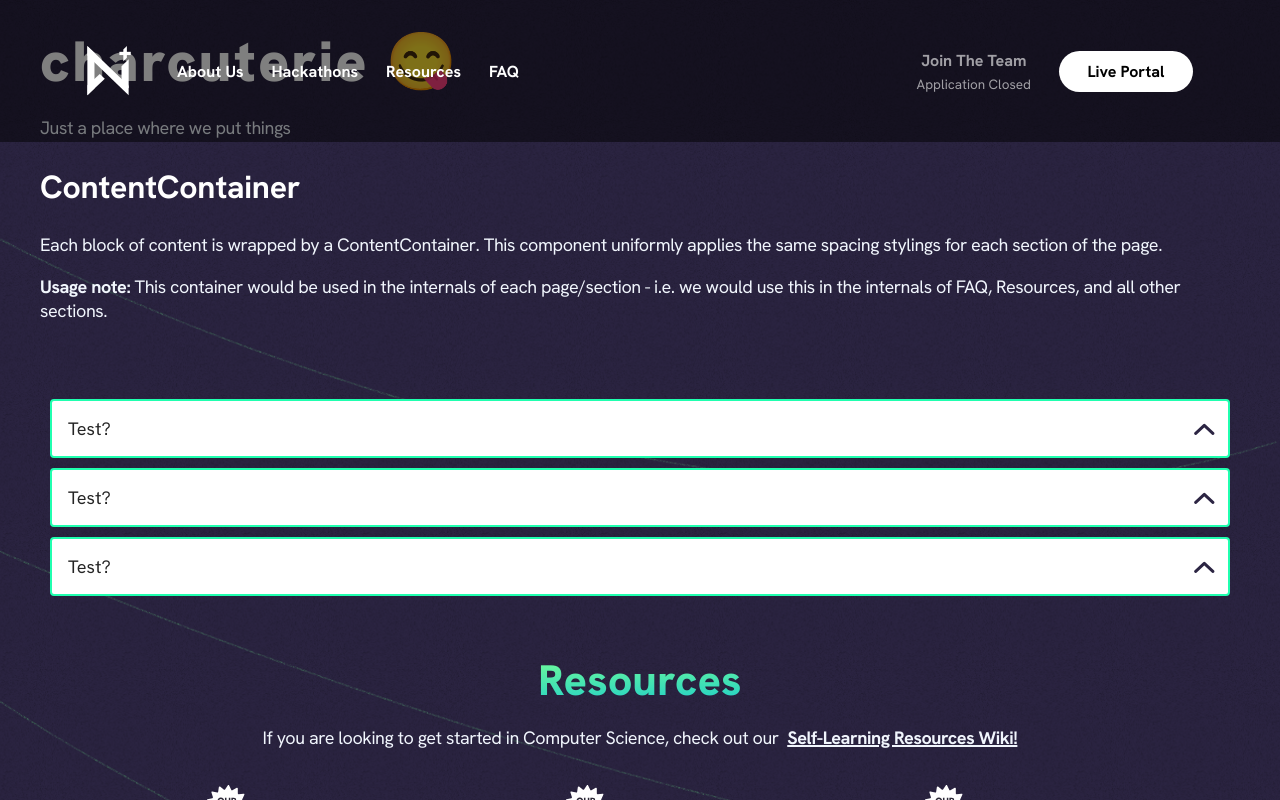
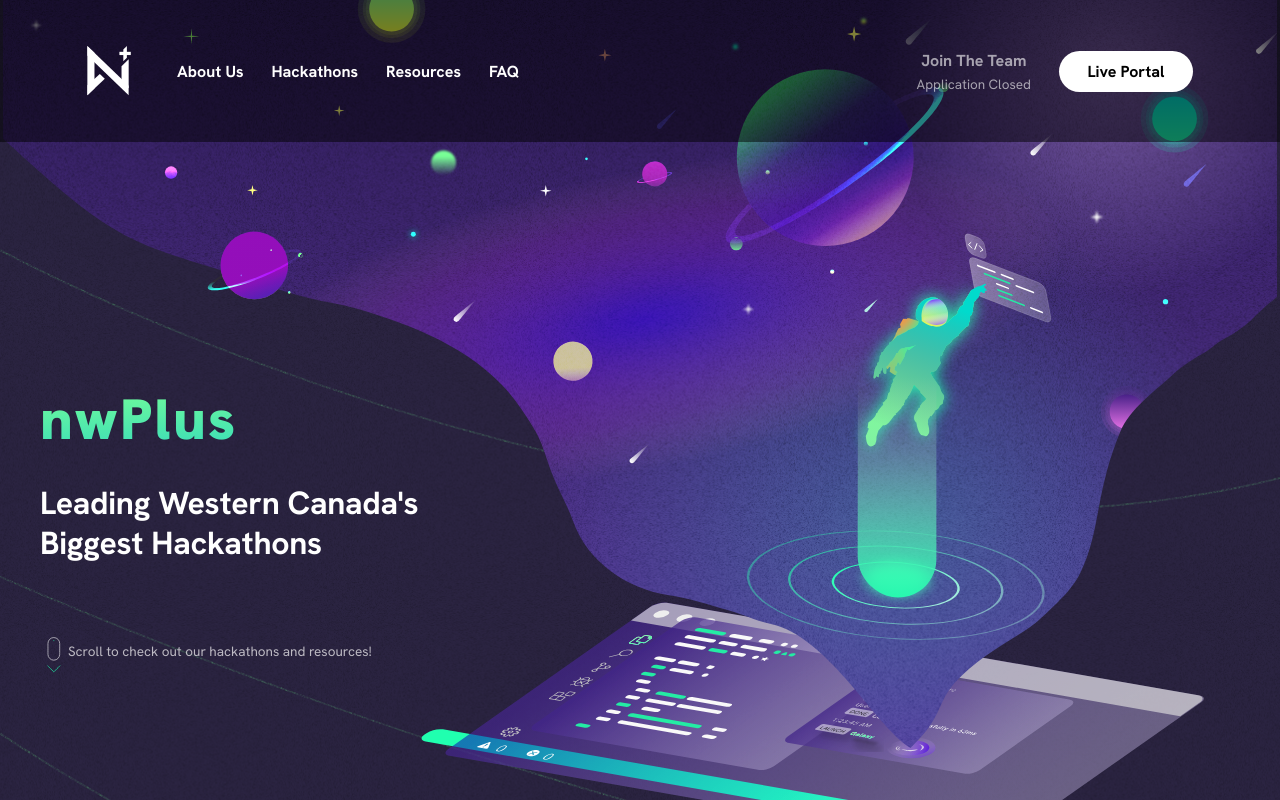
Before and after one commit to nwplus/www, a Next.js app: page /charcuterie in a window 1280 px wide. Shown: the top 800 px of the page. Built offline with nearby package versions, Linux system fonts and the light colour scheme; grey boxes are pictures that could not be loaded.

Commit message:
undo removal of hero usage in charcuterie to prevent merge conflicts from happening for subsequent pr

```diff
--- a/pages/charcuterie.js
+++ b/pages/charcuterie.js
@@ -2,6 +2,7 @@ import React, { useState } from 'react';
 import Head from 'next/head';
 import Carousel from '../components/Carousel';
 import NavBar from '../components/NavBar';
+import Hero from '../components/Hero';
 import Modal from '../components/Modal';
 import HackathonCard from '../components/HackathonCard';
 import Button from '../components/Button';
@@ -22,6 +23,7 @@ export default function Charcuterie() {
         <title>Charcuterie | nwPlus</title>
       </Head>
       <Background>
+        <Hero />
         <ContentContainer>
           <LargeTitle>charcuterie 😋</LargeTitle>
           <Body>Just a place where we put things</Body>
```
